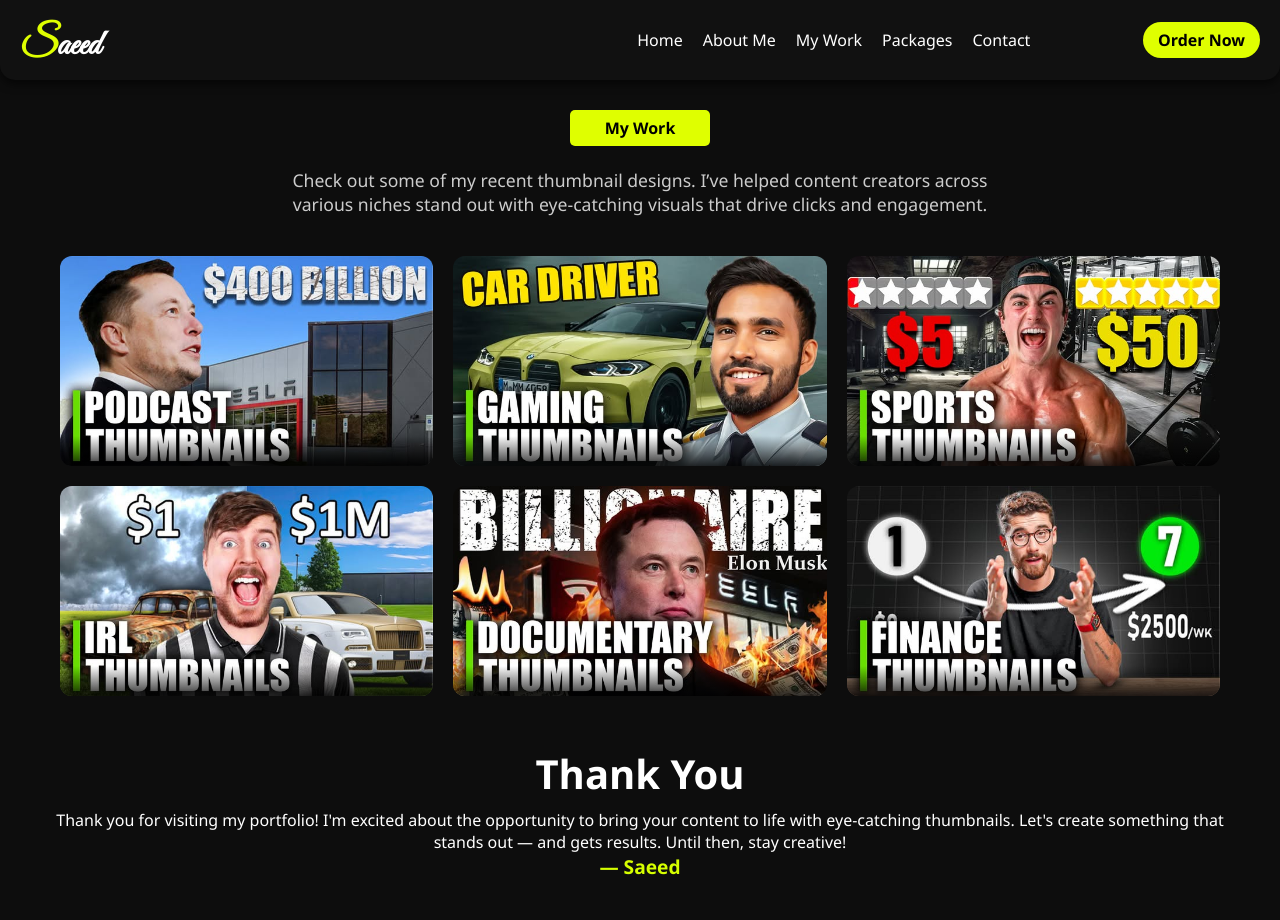
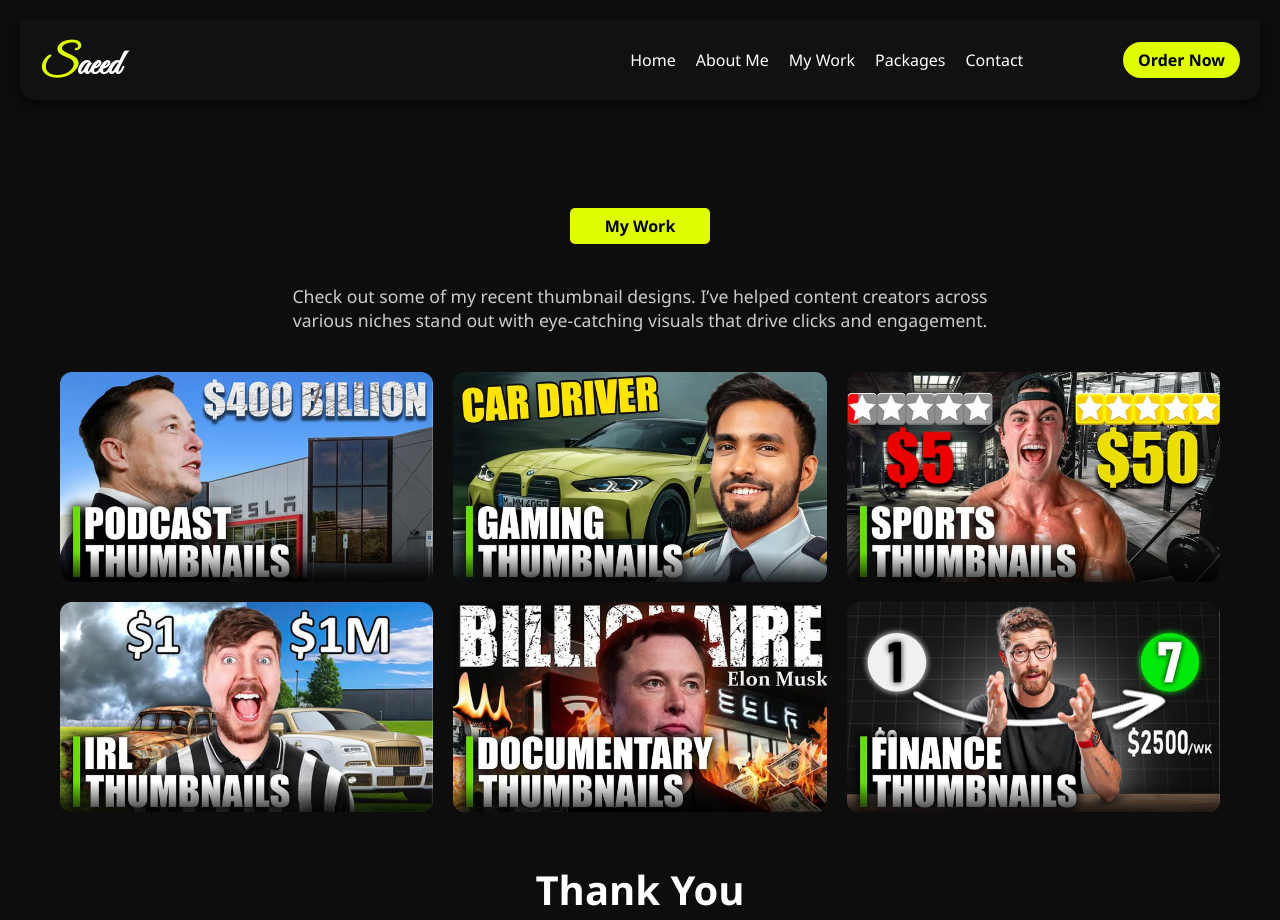
Before and after one commit to Gfx-X-Developer/saeed-portfolio, a plain HTML site: page work.html in a window 1280 px wide. Shown: the top 920 px of the page. Drawn offline with Linux system fonts and the light colour scheme.

Commit message:
Add files via upload

```diff
--- a/styles.css
+++ b/styles.css
@@ -232,7 +232,7 @@
 .navbar {
   background: #111;
   padding: 10px 0;
-  position: fixed;
+  position: sticky;
   top: 0;
   left: 0;
   width: 100%;
@@ -315,6 +315,7 @@
   color: #000;
   padding: 10px 35px; /* Match .nav-links padding */
   text-decoration: none;
+  margin-top: 5%;
   border-radius: 5px;
   font-weight: bold;
   font-size: 16px;     /* Match font size */
--- a/work.html
+++ b/work.html
@@ -38,10 +38,9 @@
   </script>
  <section class="thum3333333-section">
   <div class="contact-header">
+      <a href="" class="order-btn22" target="_blank">My Work</a>
 
   </div>
-  <a href="" class="order-btn22" target="_blank">My Work</a>
-<br><br>
 
   <p class="thum3333333-description">
     Check out some of my recent thumbnail designs. I’ve helped content creators across various niches stand out with eye-catching visuals that drive clicks and engagement.
```
Also changed, not shown: about.html (+1 -0 lines), package.html (+2 -0 lines).
